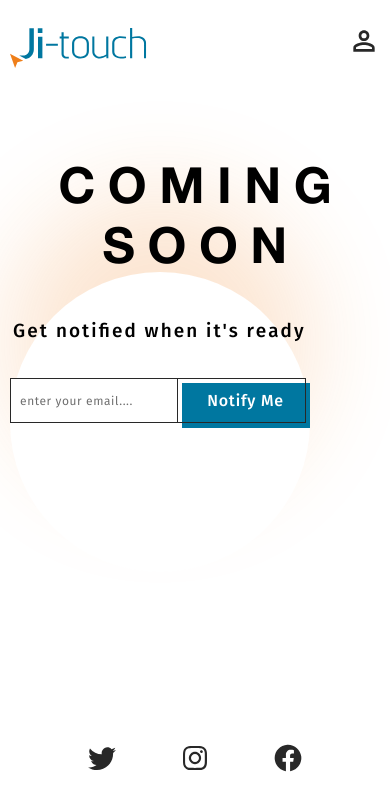
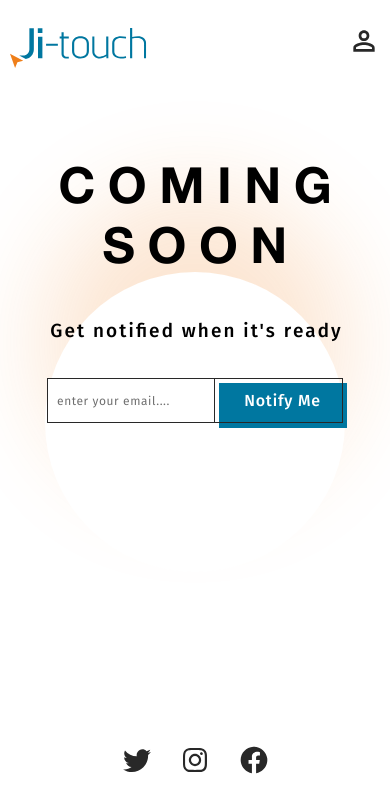
Before and after one commit to a-falkonia/Ji-touch-test, a website: page app/index.html in a window 390 px wide. Drawn offline with nearby package versions, Linux system fonts and the light colour scheme; files that its build step writes are made by us from their sources.

Commit message:
Mobile version ready

```diff
--- a/app/sass/components/content.scss
+++ b/app/sass/components/content.scss
@@ -2,6 +2,7 @@
   padding-top: 89px;
   display: flex;
   flex-direction: column;
+  align-items: center;
   flex: auto;
 }
 
--- a/app/sass/components/footer.scss
+++ b/app/sass/components/footer.scss
@@ -1,7 +1,8 @@
 .page-footer {
   display: flex;
+  flex-direction: row;
   justify-content: space-between;
   height: 32px;
-  padding: 0px 86px;
-  margin-bottom: 70px;
+  width: 149px;
+  margin-bottom: 68px;
 }
--- a/app/sass/components/header.scss
+++ b/app/sass/components/header.scss
@@ -2,6 +2,7 @@
     display: flex;
     justify-content: space-between;
     align-items: end;
+    width: 100%;
     height: 71px;
 }
 .page-header__auth {
--- a/app/sass/global.scss
+++ b/app/sass/global.scss
@@ -145,11 +145,13 @@ body {
   position: relative;
   display: flex;
   flex-direction: column;
+  align-items: center;
+  min-width: 320px;
   z-index: 1;
 }
 
 .container {
-  margin: 0px 10px;
+  padding: 0px 10px;
 }
 
 body::after {
@@ -161,6 +163,7 @@ body::after {
   height: 300px;
   border-radius: 50%;
   left: 10px;
+  left: calc(50% - 300px/2);
   top: calc(50% - 300px / 2);
 
   /* Light */
```
